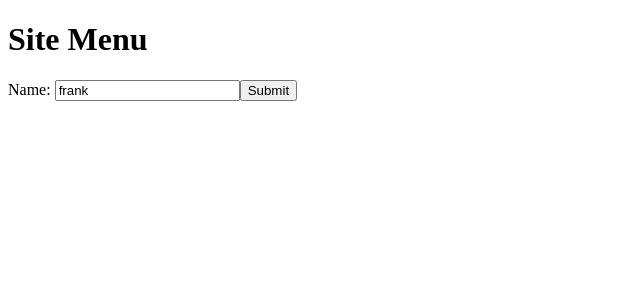
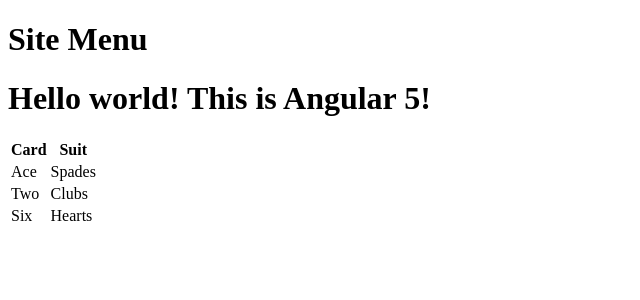
Before and after one commit to AzzaRojbi/Angular-Lab-Project-1, an Angular app in the folder myapp/: page / in a window 1280 px wide. Shown: the top 300 px of the page, without its empty margins (0-640 px from the left). Built offline with nearby package versions, Linux system fonts and the light colour scheme.

Commit message:
*ngFor table

```diff
--- a/myapp/src/app/app.component.ts
+++ b/myapp/src/app/app.component.ts
@@ -1,31 +1,41 @@
 import { Component } from '@angular/core';
+
+export class PlayingCard {
+    cardVal: string;
+    suit: string;
+}
 
 @Component({
     selector: 'app-root',
-    template:
-    `
-<section>
-<form  (ngSubmit)="onSubmit()" #myForm="ngForm">
-        Name:
-        <input type="text" pattern="[a-zA-Z ]*" minlength="3" required
-         [(ngModel)]="myName" name="firstName" #firstName="ngModel" >
-        <div [hidden]="firstName.valid || firstName.pristine">
-            This control is invalid.</div>
-        <p *ngIf="firstName?.errors?.required">This field is required.</p>
-        <p *ngIf="firstName?.errors?.pattern">
-            Only alphabetical characters are allowed.</p>
-        <p *ngIf="firstName?.errors?.minlength">
-            This entry must have at least three characters.</p>
-      <button type="submit" class="btn btn-default"
-       [disabled]="!myForm.form.valid">Submit</button>
-    </form>
-</section>
-`
+    // Multi-line content allowed with back ticks.
+    template: `<h1>Hello world!  {{title}} </h1>
+
+    <table>
+        <thead>
+        <tr>
+          <th>{{ 'Card' }}</th>
+          <th>{{ 'Suit' }}</th>
+        </tr>
+        </thead>
+        <tbody>
+        <tr *ngFor="let card of cards; let i=index">
+          <td>{{ card.cardVal }}</td>
+          <td>{{ card.suit }}</td>
+        </tr>
+        </tbody>
+    </table>
+       `
 })
+
 export class AppComponent {
-    myName: string;
+    public title = 'This is Angular 5!';
+    // Include card data in collection as public property.
+    public cards = CARDS;
+}
 
-    constructor() {
-        this.myName = "frank";
-    }
-}
+// Define card data.
+var CARDS: PlayingCard[] = [
+    { cardVal: "Ace", suit: "Spades" },
+    { cardVal: "Two", suit: "Clubs" },
+    { cardVal: "Six", suit: "Hearts" },
+];
```
